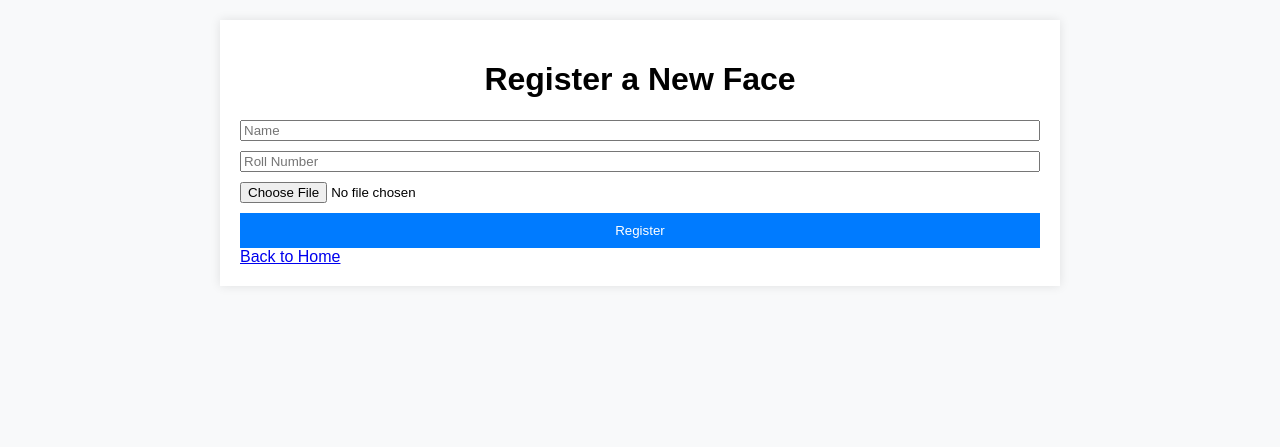
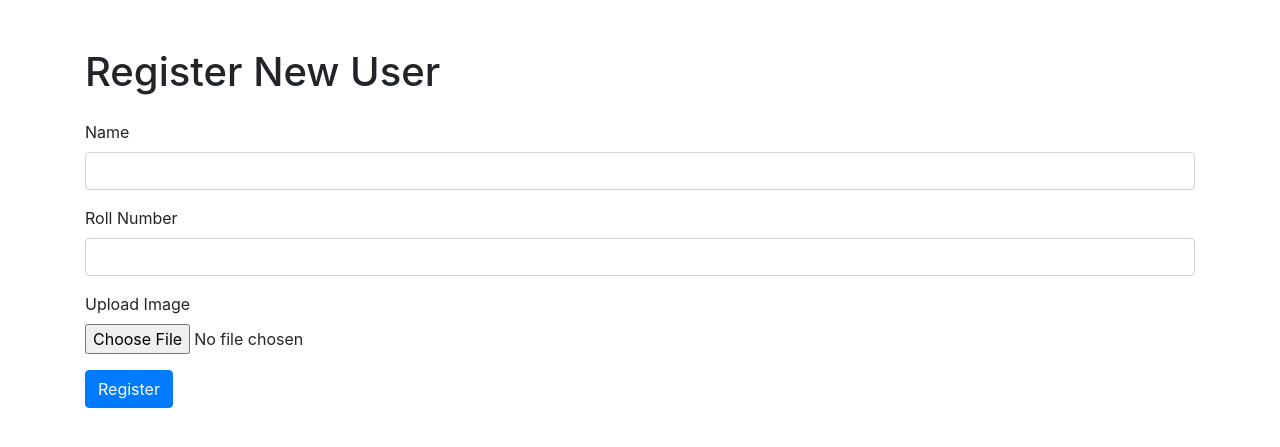
Before and after one commit to TrickyVikram/Face_Recognition_attendance, a Flask app: page /register in a window 1280 px wide. Shown: the top 447 px of the page. Run offline with Flask 3, Linux system fonts and the light colour scheme; some libraries are stand-ins or nearby versions.

Commit message:
“Sec”

```diff
--- a/app.py
+++ b/app.py
@@ -12,37 +12,62 @@ app = Flask(__name__)
 known_face_encodings = []
 known_face_names = []
 
-def load_known_faces():
-    global known_face_encodings, known_face_names
-    known_face_encodings = []
-    known_face_names = []
-    df = pd.read_csv('registered_users.csv')
-    for _, row in df.iterrows():
-        img = face_recognition.load_image_file(row['image_path'])
-        encoding = face_recognition.face_encodings(img)[0]
-        known_face_encodings.append(encoding)
-        known_face_names.append(f"{row['name']} ({row['roll_number']})")
+def mark_attendance(name):
+    # Ensure the 'attendance.csv' file exists
+    if not os.path.isfile('attendance.csv'):
+        df = pd.DataFrame(columns=['name', 'date', 'time'])
+    else:
+        df = pd.read_csv('attendance.csv')
 
-def mark_attendance(name):
-    df = pd.read_csv('attendance.csv')
     now = datetime.now()
     date = now.strftime('%Y-%m-%d')
     time = now.strftime('%H:%M:%S')
     df = df.append({'name': name, 'date': date, 'time': time}, ignore_index=True)
     df.to_csv('attendance.csv', index=False)
 
+def load_known_faces():
+    global known_face_encodings, known_face_names
+    known_face_encodings = []
+    known_face_names = []
+
+    if not os.path.isfile('registered_users.csv'):
+        print("No registered users file found.")
+        return
+
+    df = pd.read_csv('registered_users.csv')
+    for _, row in df.iterrows():
+        image_path = row['image_path']
+        if os.path.exists(image_path) and image_path.lower().endswith(('.png', '.jpg', '.jpeg')):
+            img = face_recognition.load_image_file(image_path)
+            img_rgb = cv2.cvtColor(img, cv2.COLOR_BGR2RGB)  # Ensure image is in RGB format
+            encoding = face_recognition.face_encodings(img_rgb)
+            if encoding:
+                known_face_encodings.append(encoding[0])
+                known_face_names.append(f"{row['name']} ({row['roll_number']})")
+        else:
+            print(f"Skipping {image_path} (Not a valid image file or path)")
+
 load_known_faces()
 
 @app.route('/', methods=['GET', 'POST'])
 def index():
     if request.method == 'POST':
+        if 'image' not in request.files:
+            return "No image file part", 400
+
         file = request.files['image']
-        file_path = "static/" + file.filename
+        if file.filename == '':
+            return "No selected file", 400
+
+        file_path = os.path.join("static", file.filename)
         file.save(file_path)
 
+        # Open the saved file for processing
         img = face_recognition.load_image_file(file_path)
-        face_locations = face_recognition.face_locations(img)
-        face_encodings = face_recognition.face_encodings(img, face_locations)
+        img_rgb = cv2.cvtColor(img, cv2.COLOR_BGR2RGB)  # Ensure image is in RGB format
+
+        face_locations = face_recognition.face_locations(img_rgb)
+        face_encodings = face_recognition.face_encodings(img_rgb, face_locations)
 
         face_names = []
         for face_encoding in face_encodings:
@@ -63,13 +88,23 @@ def index():
 @app.route('/register', methods=['GET', 'POST'])
 def register():
     if request.method == 'POST':
+        if 'image' not in request.files:
+            return "No image file part", 400
+
         name = request.form['name']
         roll_number = request.form['roll_number']
         file = request.files['image']
-        file_path = f"known_faces/{name}_{roll_number}.jpg"
+        if file.filename == '':
+            return "No selected file", 400
+
+        file_path = os.path.join("known_faces", f"{name}_{roll_number}.jpg")
         file.save(file_path)
 
-        df = pd.read_csv('registered_users.csv')
+        if not os.path.isfile('registered_users.csv'):
+            df = pd.DataFrame(columns=['name', 'roll_number', 'image_path'])
+        else:
+            df = pd.read_csv('registered_users.csv')
+
         df = df.append({'name': name, 'roll_number': roll_number, 'image_path': file_path}, ignore_index=True)
         df.to_csv('registered_users.csv', index=False)
 
--- /dev/null
+++ b/req.txt
@@ -0,0 +1,6 @@
+from flask import Flask, render_template, request, redirect, url_for
+import face_recognition
+import cv2
+import numpy as np
+import pandas as pd
+import os
--- a/templates/register.html
+++ b/templates/register.html
@@ -3,19 +3,30 @@
 <head>
     <meta charset="UTF-8">
     <meta name="viewport" content="width=device-width, initial-scale=1.0">
-    <title>Register Face</title>
-    <link rel="stylesheet" href="{{ url_for('static', filename='style.css') }}">
+    <title>Register New User</title>
+    <link href="https://stackpath.bootstrapcdn.com/bootstrap/4.5.2/css/bootstrap.min.css" rel="stylesheet">
 </head>
 <body>
     <div class="container">
-        <h1>Register a New Face</h1>
-        <form method="POST" enctype="multipart/form-data">
-            <input type="text" name="name" placeholder="Name" required>
-            <input type="text" name="roll_number" placeholder="Roll Number" required>
-            <input type="file" name="image" accept="image/*" required>
-            <button type="submit">Register</button>
+        <h1 class="mt-5">Register New User</h1>
+        <form method="POST" enctype="multipart/form-data" class="mt-4">
+            <div class="form-group">
+                <label for="name">Name</label>
+                <input type="text" id="name" name="name" class="form-control" required>
+            </div>
+            <div class="form-group">
+                <label for="roll_number">Roll Number</label>
+                <input type="text" id="roll_number" name="roll_number" class="form-control" required>
+            </div>
+            <div class="form-group">
+                <label for="image">Upload Image</label>
+                <input type="file" id="image" name="image" class="form-control-file" accept="image/*" required>
+            </div>
+            <button type="submit" class="btn btn-primary">Register</button>
         </form>
-        <a href="{{ url_for('index') }}">Back to Home</a>
     </div>
+    <script src="https://code.jquery.com/jquery-3.5.1.slim.min.js"></script>
+    <script src="https://cdn.jsdelivr.net/npm/@popperjs/core@2.9.1/dist/umd/popper.min.js"></script>
+    <script src="https://stackpath.bootstrapcdn.com/bootstrap/4.5.2/js/bootstrap.min.js"></script>
 </body>
 </html>
```
Also changed, not shown: templates/index.html (+15 -10 lines), registered_users.csv (line endings or trailing spaces), static/vikram.jpg (added), 3 other files.
